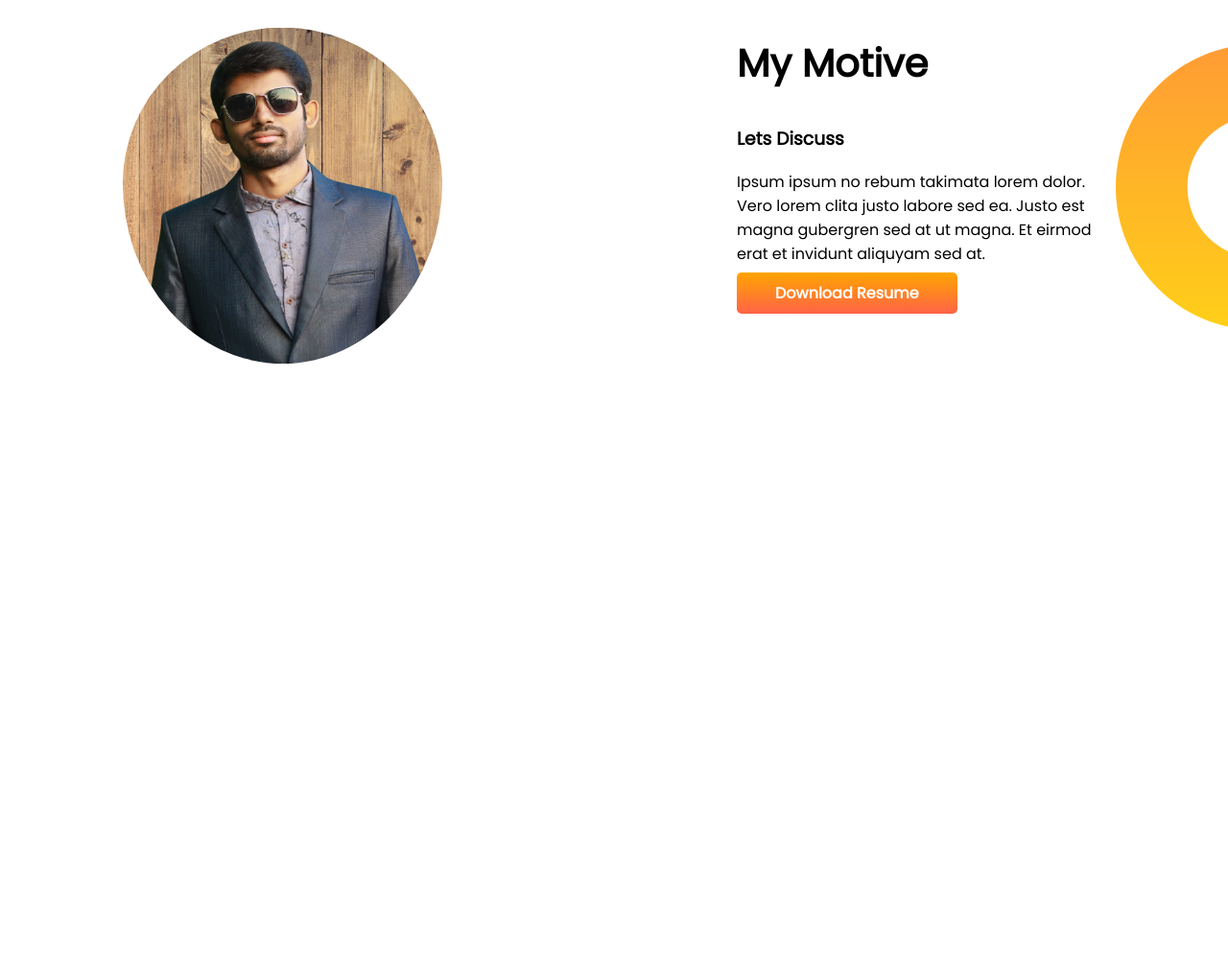
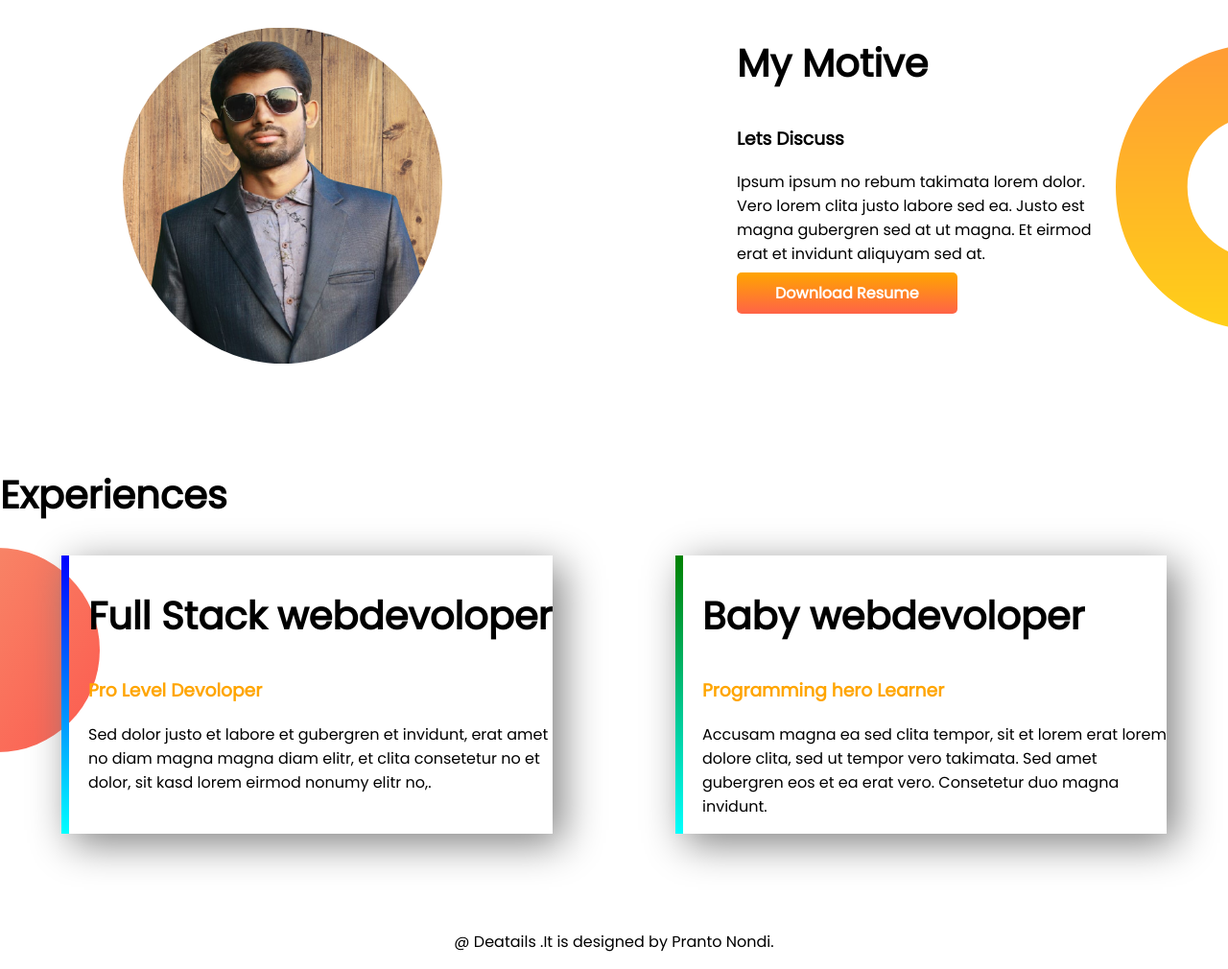
Before and after one commit to Pranto-Nondi-1997/sample-portfolio1, a plain HTML site: page index.html in a window 1280 px wide. Shown: the part 505-1515 px from the top of the page at 96% size. Before the commit the page ends 991 px from the top, so only its background shows below. Drawn offline with Linux system fonts and the light colour scheme.

Commit message:
porfolio

```diff
--- a/index.html
+++ b/index.html
@@ -14,7 +14,7 @@
 </head>
 
 <body>
-    <section class="TopBanner">
+    <section class="TopBanner Flex_Container">
         <div class="SecHalfdiv">
             <h1>Welcome to </h1>
             <h1><span class="MyNameColor">Pranto Nondi</span> Portfolio</h1>
@@ -27,7 +27,7 @@
             <img src="images/mypic.jpg" alt="">
         </div>
     </section>
-    <section class="BannerBtmPart">
+    <section class="BannerBtmPart Flex_Container">
         <div class="SecHalfdiv">
             <img src="images/mypic2.png" alt=" ">
         </div>
@@ -39,6 +39,27 @@
 
         </div>
     </section>
+    <section class="Experience_area">
+        <h1>Experiences</h1>
+        <div class="Flex_Container ">
+            <div id="Full_stack_Devoloper" class="Experience_Item">
+                <h1>Full Stack webdevoloper</h1>
+                <h3 class="OrangeColor">Pro Level Devoloper</h3>
+                <p>Sed dolor justo et labore et gubergren et invidunt, erat amet no diam magna magna diam elitr, et clita consetetur no et dolor, sit kasd lorem eirmod nonumy elitr no,.</p>
+            </div>
+            <div id="baby_Devoloper" class="Experience_Item">
+                <h1>Baby webdevoloper</h1>
+                <h3 class="OrangeColor">Programming hero Learner</h3>
+                <P>Accusam magna ea sed clita tempor, sit et lorem erat lorem dolore clita, sed ut tempor vero takimata. Sed amet gubergren eos et ea erat vero. Consetetur duo magna invidunt.</P>
+
+            </div>
+
+        </div>
+
+    </section>
+    <footer>
+        <P>@ Deatails .It is designed by Pranto Nondi.</P>
+    </footer>
 
 </body>
 
--- a/style.css
+++ b/style.css
@@ -11,7 +11,7 @@ h1 {
     color: orange;
 }
 
-section {
+.Flex_Container {
     display: flex;
     margin-bottom: 100px;
 }
@@ -52,3 +52,37 @@ section {
     background-repeat: no-repeat;
     background-position: right;
 }
+
+.OrangeColor {
+    color: orange;
+}
+
+.Experience_Item {
+    width: 40%;
+    margin-left: 5%;
+    margin-right: 5%;
+    padding-left: 20px;
+    box-shadow: 10px 10px 40px gray;
+}
+
+.Experience_area {
+    background-image: url(images/exp-bg.png);
+    background-repeat: no-repeat;
+    background-position: left;
+}
+
+#Full_stack_Devoloper {
+    border-left: 8px solid;
+    border-image: linear-gradient(blue, cyan);
+    border-image-slice: 1;
+}
+
+#baby_Devoloper {
+    border-left: 8px solid;
+    border-image: linear-gradient(green, cyan);
+    border-image-slice: 1;
+}
+
+footer p {
+    text-align: center;
+}
```
